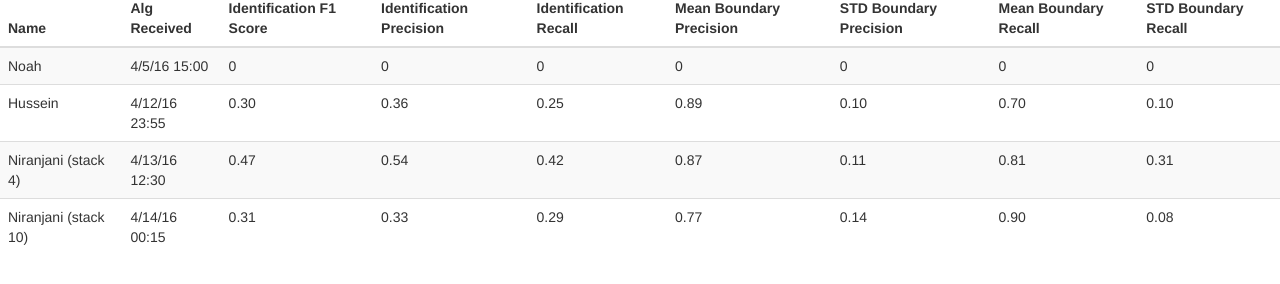
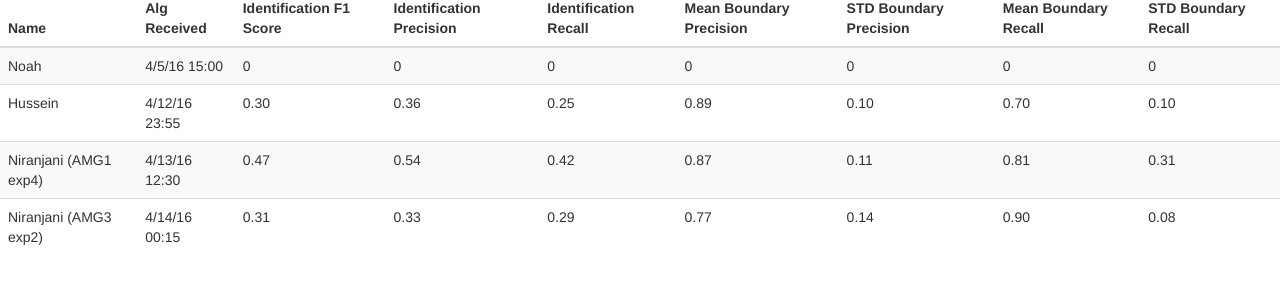
Before and after one commit to raguilar1/livemau5, a plain HTML site: page index.html in a window 1280 px wide. Shown: the part 80-364 px from the top of the page. Drawn offline with Linux system fonts and the light colour scheme.

Commit message:
Update index.html

```diff
--- a/index.html
+++ b/index.html
@@ -47,7 +47,7 @@
     <td>0.10</td>
 </tr>
 <tr>
-    <td>Niranjani (stack 4)</td>
+    <td>Niranjani (AMG1 exp4)</td>
     <td>4/13/16 12:30</td>
     <td>0.47</td>
     <td>0.54</td></td>
@@ -58,7 +58,7 @@
     <td>0.31</td>
 </tr>
 <tr>
-    <td>Niranjani (stack 10)</td>
+    <td>Niranjani (AMG3 exp2)</td>
     <td>4/14/16 00:15</td>
     <td>0.31</td>
     <td>0.33</td></td>
```
